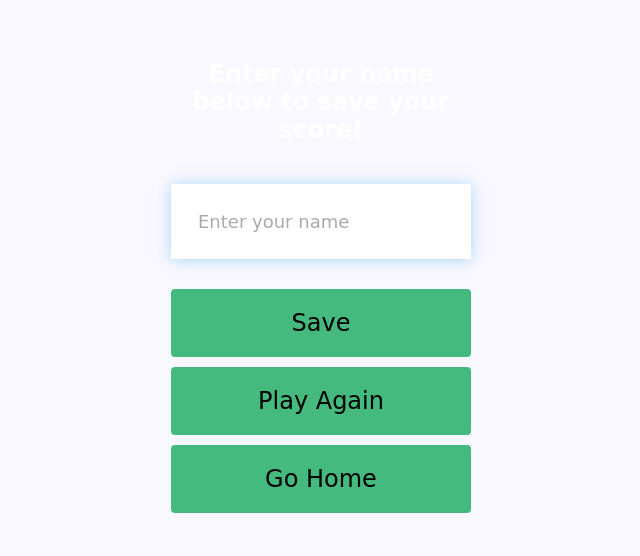
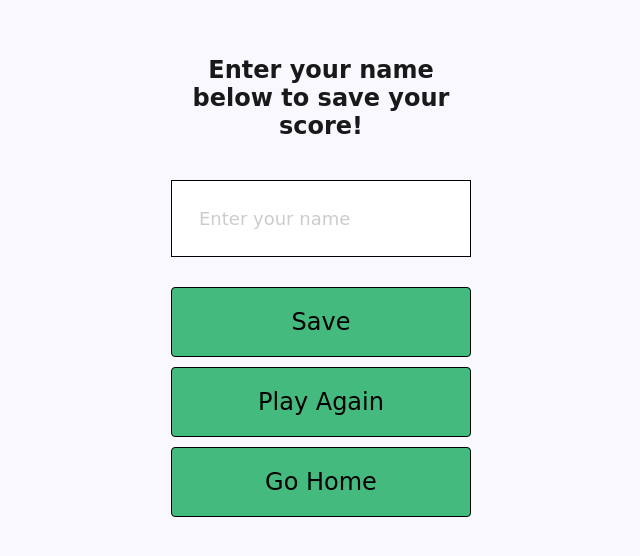
Before and after one commit to uchenna631/quiz, a plain HTML site: page end.html in a window 1280 px wide. Shown: the part 134-690 px from the top of the page, without its empty margins (319-959 px from the left). Drawn offline with Linux system fonts and the light colour scheme.

Commit message:
color change

```diff
--- a/assets/css/high-scores.css
+++ b/assets/css/high-scores.css
@@ -1,5 +1,5 @@
 body {
-    color: #000;
+    color: #191919;
 
 }
 
--- a/assets/css/style.css
+++ b/assets/css/style.css
@@ -1,6 +1,3 @@
-:root {
-    background-color: #FAF8FF;
-}
 
 * {
     box-sizing: border-box;
@@ -12,8 +9,8 @@
 
 h1 {
     font-size: 5.4rem;
-    color: #000;
     margin-bottom: 5rem;
+    text-align: center;
 }
 
 h2 {
@@ -31,6 +28,8 @@ h2 {
     max-width: 80 rem;
     margin: 0 auto;
     padding: 2rem;
+    background-color: #FAF8FF;
+    color: #191919;
 
 }
 
@@ -68,6 +67,7 @@ h2 {
     color: #000;
     background: #44BA7E;
     border-radius: 4px;
+    border: 1px solid #000;
 }
 
 .btn:hover {
@@ -105,7 +105,6 @@ h2 {
     flex-direction: column;
     align-items: center;
     max-width: 30rem;
-
 }
 
 input {
@@ -113,17 +112,13 @@ input {
     width: 20rem;
     padding: 1.5em;
     font-size: 1.8rem;
-    border: none;
-    box-shadow: 0 0.1rem 1.4rem 0 rgba(86, 185, 235, 0.5);
-
+    border: 1px solid #000;
 }
 
 
 input::placeholder {
-    color: #aaa;
-
+    color: #ccc;
 }
-
 
 #username {
     margin-bottom: 3rem;
@@ -133,13 +128,8 @@ input::placeholder {
 
 #end-text {
     font-size: 2.4rem;
-    color: #fff;
+    color: #191919;
     text-align: center;
-}
-
-#save-score-btn {
-    border: none;
-
 }
 
 .fa-home {
--- a/assets/js/game.js
+++ b/assets/js/game.js
@@ -33,7 +33,7 @@ let questions = [{
    },
    {
     question: 'what is 2 + 3',
-       choice1: '5',
+       choice1: '5 I love you so much dear. I cannot do without you' ,
        choice2: '4',
        choice3: '35',
        choice4: '21',
```
Also changed, not shown: assets/css/game.css (+3 -6 lines).
